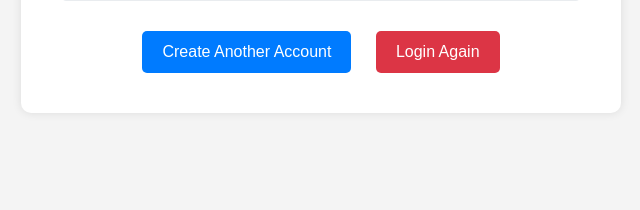
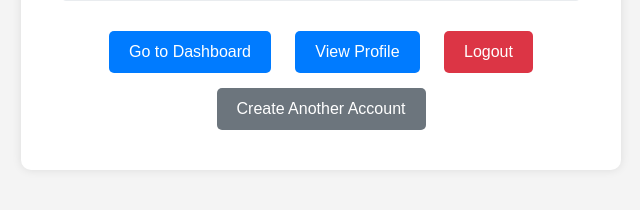
Before and after one commit to tejas-2232/DjangoProject, a Django app: template LoginSystem/Loginify/templates/Loginify/success.html in a window 1280 px wide. Shown: the part 460-670 px from the top of the page, without its empty margins (319-959 px from the left). Run offline with Django 5.2, Linux system fonts and the light colour scheme; the template is opened without the code that fills it, so the values that code supplies are empty.

Commit message:
success page add

```diff
--- a/LoginSystem/Loginify/templates/Loginify/success.html
+++ b/LoginSystem/Loginify/templates/Loginify/success.html
@@ -120,8 +120,13 @@
         {% endif %}
 
         <div class="navigation-links">
-            <a href="{% url 'signup' %}" class="nav-button">Create Another Account</a>
-            <a href="{% url 'login' %}" class="nav-button logout-button">Login Again</a>
+            <a href="{% url 'dashboard' %}" class="nav-button">Go to Dashboard</a>
+            <a href="{% url 'profile' %}" class="nav-button">View Profile</a>
+            <a href="{% url 'logout' %}" class="nav-button logout-button">Logout</a>
+        </div>
+
+        <div class="navigation-links" style="margin-top: 15px;">
+            <a href="{% url 'signup' %}" class="nav-button" style="background-color: #6c757d;">Create Another Account</a>
         </div>
     </div>
 </body>
```
